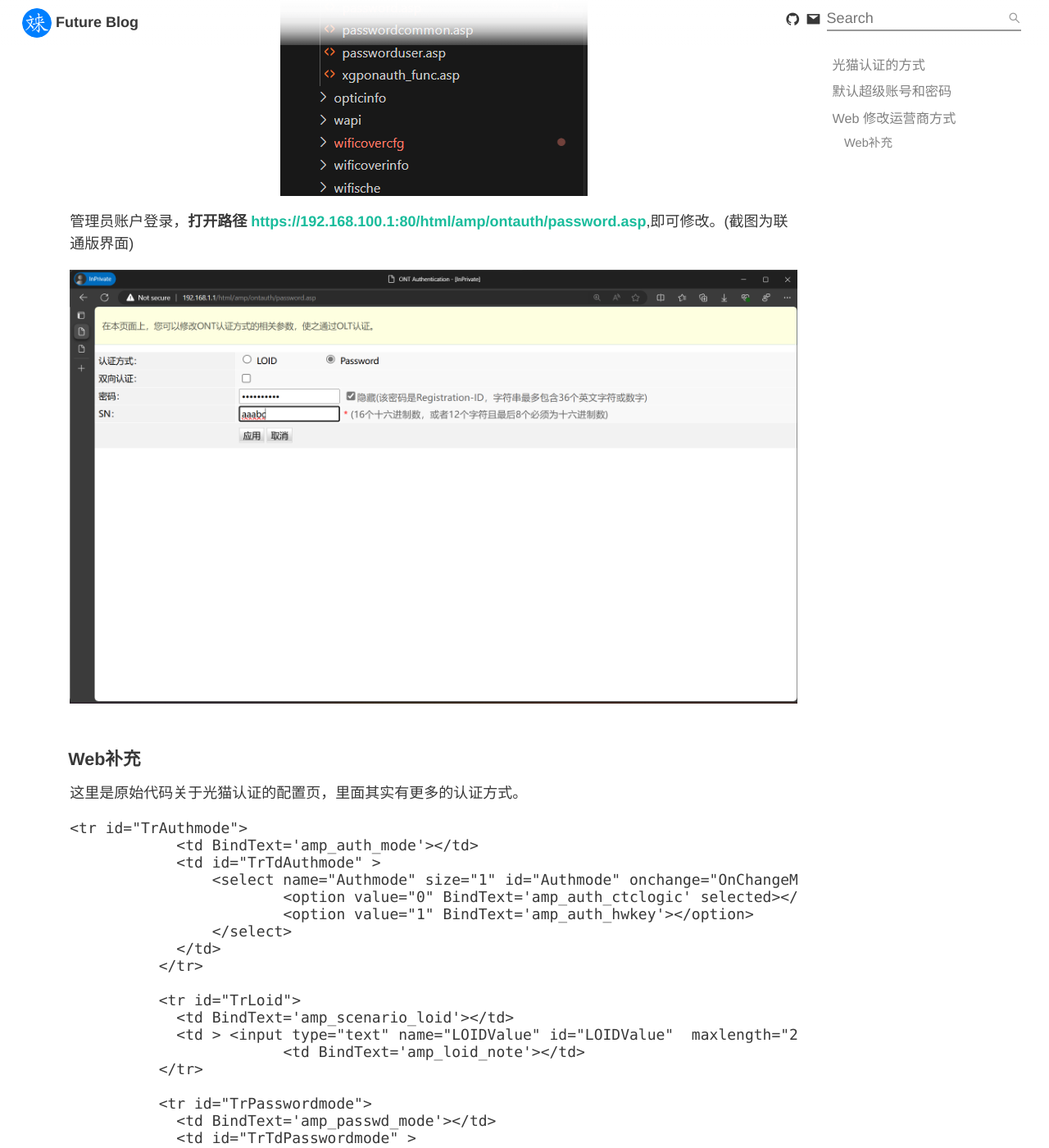
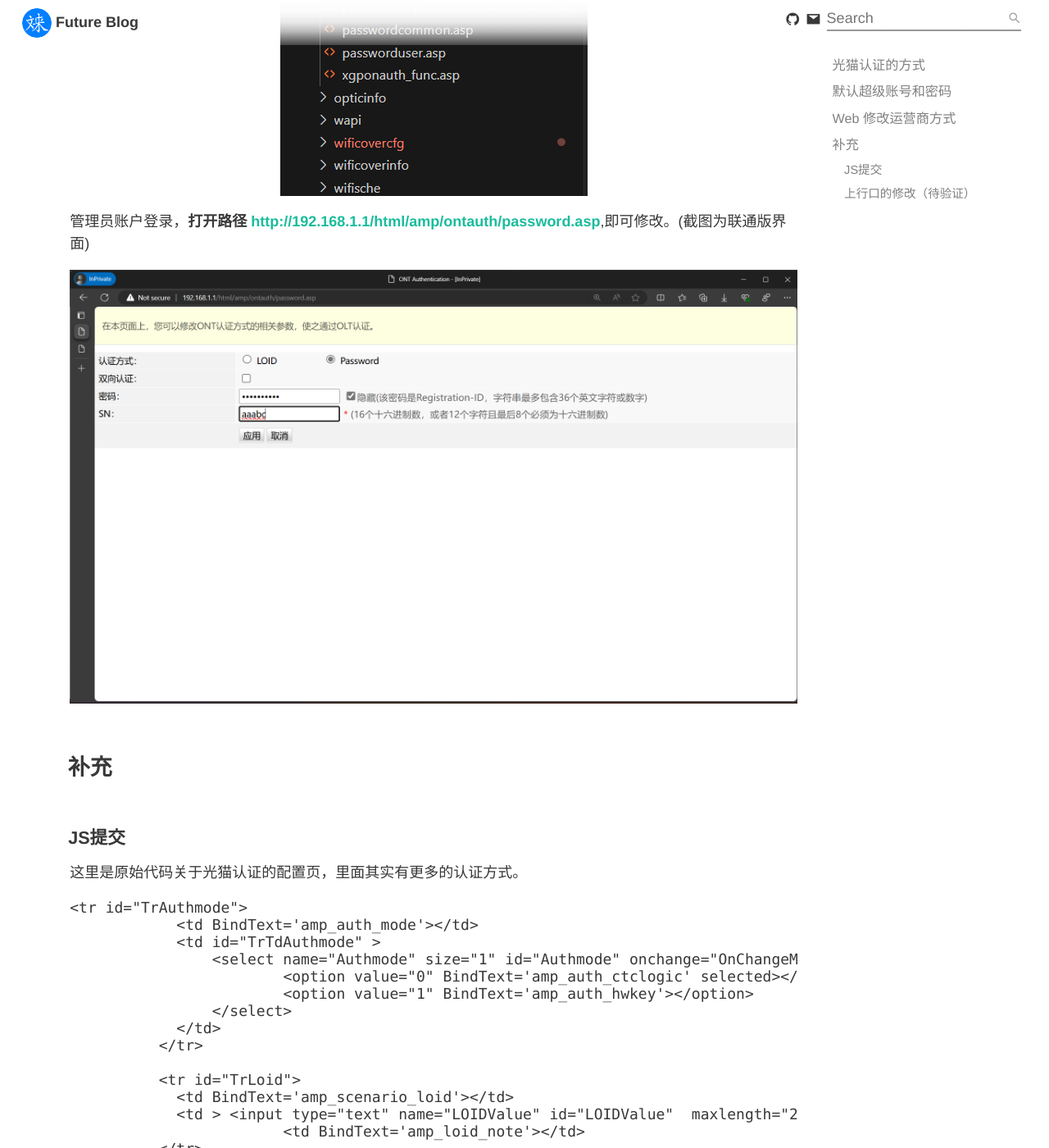
Before and after one commit to NewFuture/blog, a Jekyll site: the page built from _posts/2024-08-21-huawei-onu-register-on-web.md, in a window 1280 px wide and 1400 px high, scrolled down 2041 px. Shown: the whole window at 82% size. Built offline with Jekyll 4.4.1, drawn with Linux system fonts in a browser that asks for light colours; some of the changed text lies outside the part shown.

Commit message:
Update 2024-08-21-huawei-onu-register-on-web.md

````diff
--- a/_posts/2024-08-21-huawei-onu-register-on-web.md
+++ b/_posts/2024-08-21-huawei-onu-register-on-web.md
@@ -44,12 +44,13 @@ ONT认证就是光猫和运营商设备进行注册和通信, 除了移动使用
 ![ont-auth](/assets/img/huawei-onu-register-on-web/html-ont-password.png)
 
 
-管理员账户登录，**打开路径 <https://192.168.100.1:80/html/amp/ontauth/password.asp>**,即可修改。(截图为联通版界面)
+管理员账户登录，**打开路径 <http://192.168.1.1/html/amp/ontauth/password.asp>**,即可修改。(截图为联通版界面)
 
 ![ont-auth](/assets/img/huawei-onu-register-on-web/ontauth-password.png)
 
+## 补充
 
-### Web补充
+### JS提交
 
 这里是原始代码关于光猫认证的配置页，里面其实有更多的认证方式。
 
@@ -222,3 +223,7 @@ fetch("/html/amp/ontauth/set.cgi?x=InternetGatewayDevice.DeviceInfo&RequestFile=
   credentials: "include"
 })
 ```
+
+### 上行口的修改（待验证）
+
+分析固件可以通过 http://192.168.1.1/html/ssmp/mainupportcfg/mainupportconfig.asp 修改上行口，(暂时无法验证)
````
